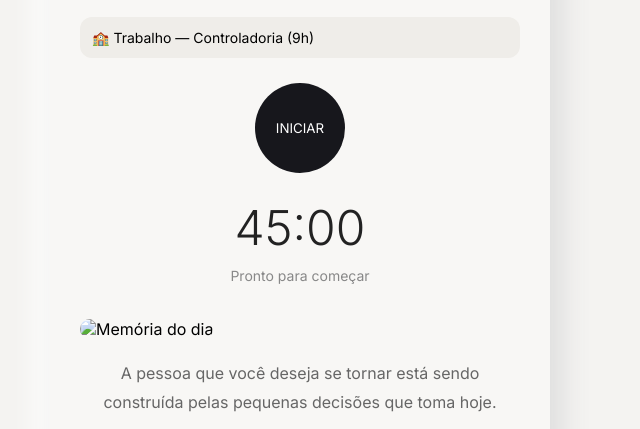
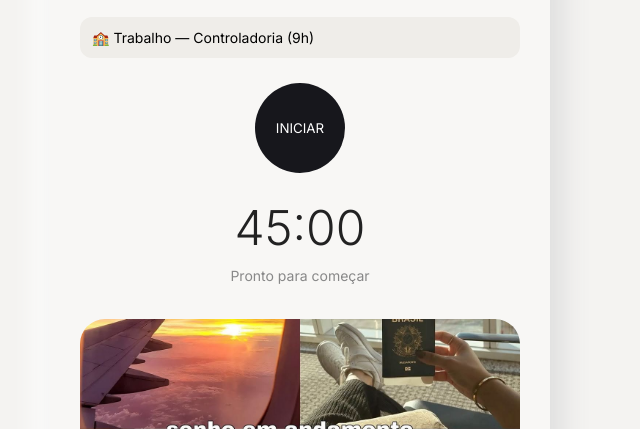
Before and after one commit to Jennyfer-code-economic/Aurora, a plain HTML site: page index.html in a window 1280 px wide. Shown: the part 523-952 px from the top of the page, without its empty margins (340-980 px from the left). Drawn offline with Linux system fonts and the light colour scheme.

Commit message:
Update index.html

```diff
--- a/index.html
+++ b/index.html
@@ -496,7 +496,7 @@ body{
             <div class="foto">
 
                 <img
-                    src="fotos/Inglaterra.jpg"
+                    src="Inglaterra.jpeg"
                     alt="Memória do dia">
 
             </div>
```
